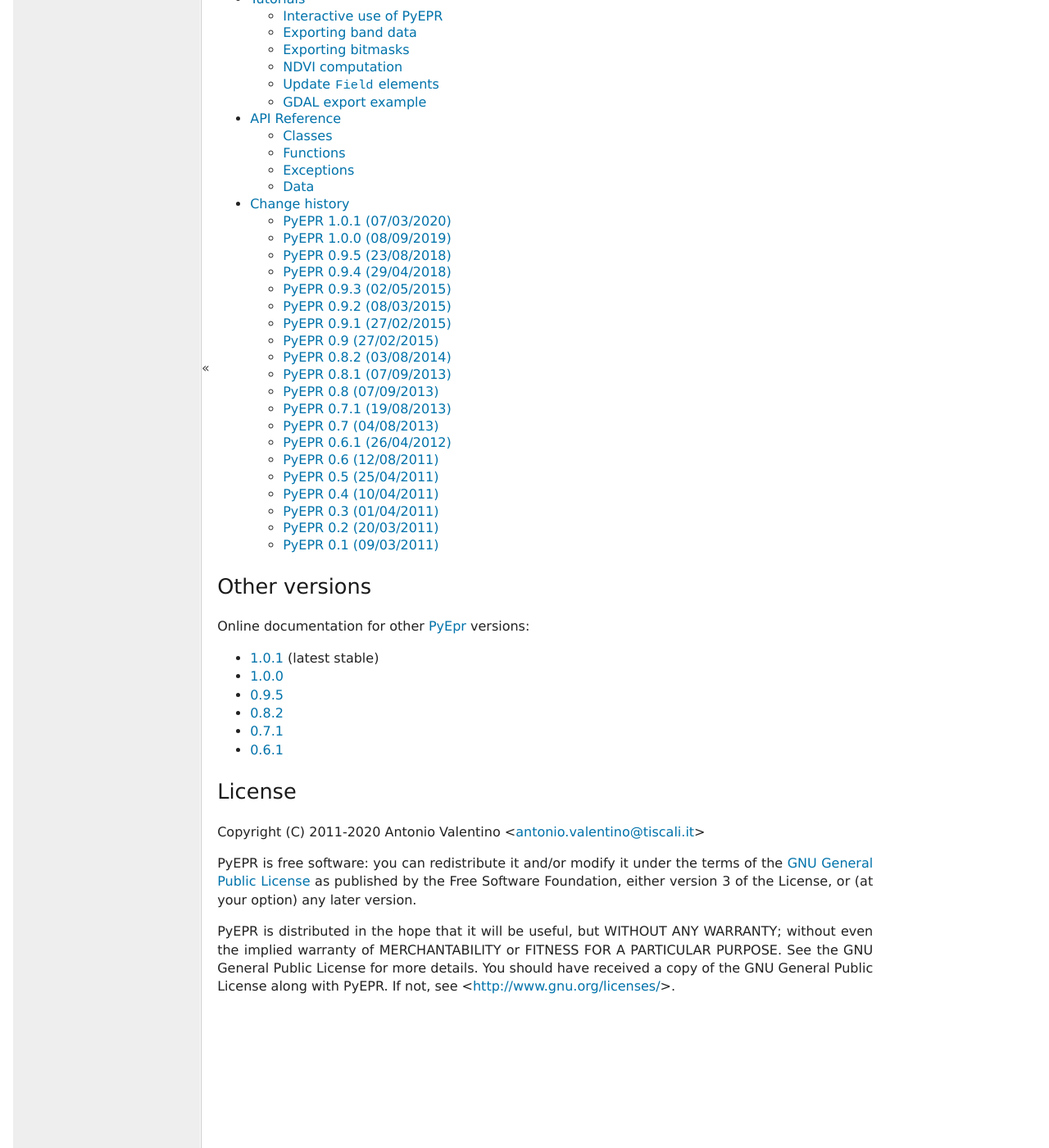
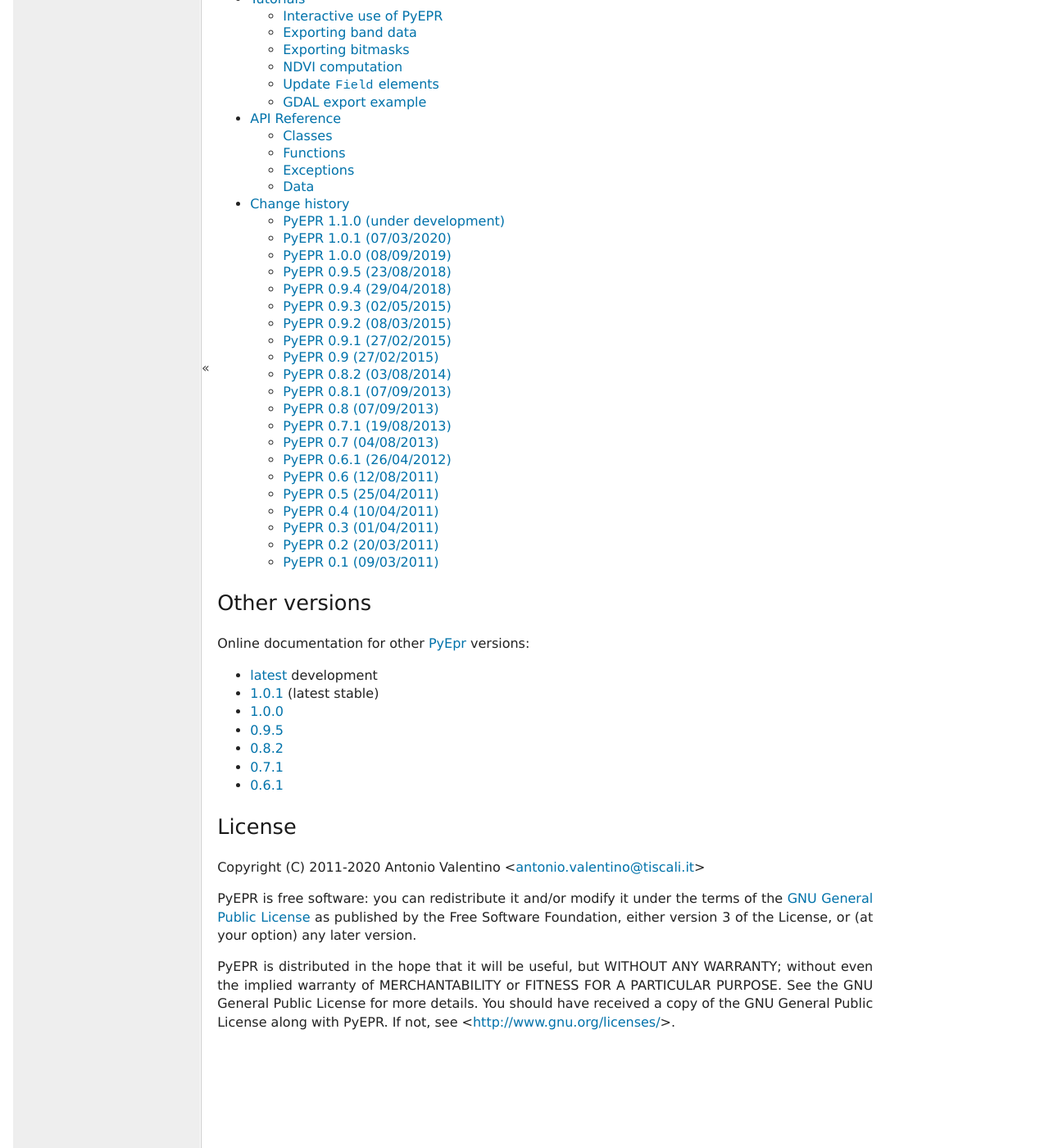
Before and after one commit to avalentino/pyepr, a Sphinx documentation site: the page built from doc/index.rst, in a window 1280 px wide and 1400 px high, scrolled down 879 px. Shown: the whole window at 82% size. Built offline with Sphinx 7.4.7, drawn with Linux system fonts in a browser that asks for light colours; formulas are drawn with MathJax 3; comment, search, counter and statistics services are not loaded.

Commit message:
Post-release commit

```diff
--- a/README.rst
+++ b/README.rst
@@ -6,7 +6,7 @@
 :Author:    Antonio Valentino
 :Contact:   antonio.valentino@tiscali.it
 :Copyright: 2011-2020, Antonio Valentino <antonio.valentino@tiscali.it>
-:Version:   1.0.1
+:Version:   1.1.0
 
 .. image:: https://travis-ci.org/avalentino/pyepr.svg?branch=master
     :alt: Travis-CI status page
--- a/doc/NEWS.rst
+++ b/doc/NEWS.rst
@@ -1,5 +1,11 @@
 Change history
 ==============
+
+PyEPR 1.1.0 (under development)
+-------------------------------
+
+* TBW
+
 
 PyEPR 1.0.1 (07/03/2020)
 ------------------------
--- a/doc/index.rst
+++ b/doc/index.rst
@@ -59,7 +59,8 @@
 
     Online documentation for other PyEpr_ versions:
 
-    * `1.0.1 <https://pyepr.readthedocs.io/en/v1.0.0/>`_ (latest stable)
+    * `latest <https://pyepr.readthedocs.io/en/latest/>`_ development
+    * `1.0.1 <https://pyepr.readthedocs.io/en/v1.0.1/>`_ (latest stable)
     * `1.0.0 <https://pyepr.readthedocs.io/en/v1.0.0/>`_
     * `0.9.5 <https://pyepr.readthedocs.io/en/v0.9.5/>`_
     * `0.8.2 <https://pyepr.readthedocs.io/en/v0.8.2/>`_
```
Also changed, not shown: 1 other file.
